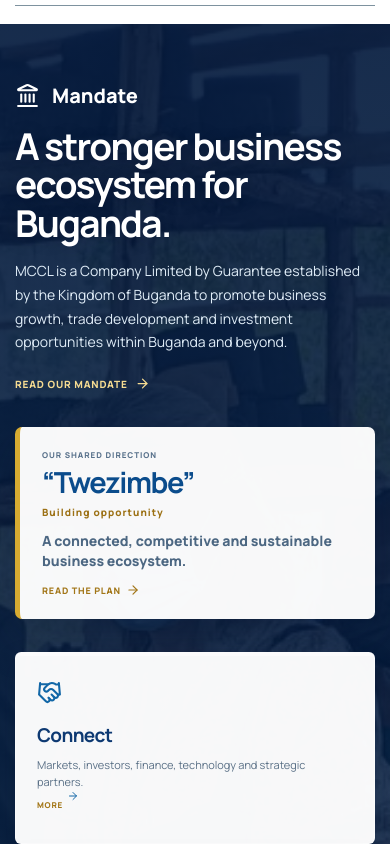
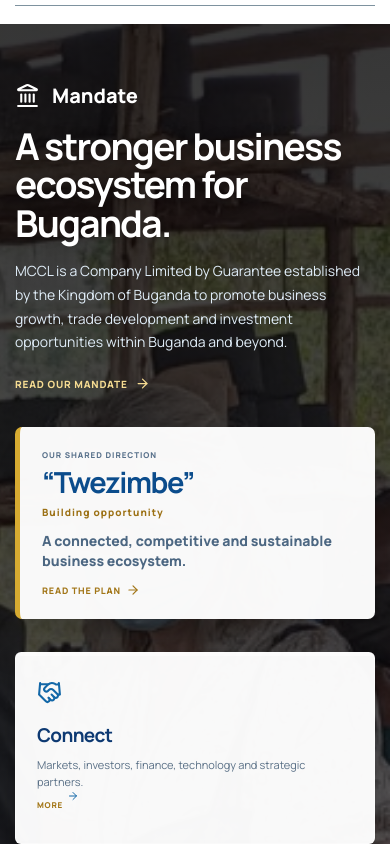
Before and after one commit to watumwa/mengo, a Next.js app: page / in a window 390 px wide. Shown: the part 1300-2144 px from the top of the page. Built offline with nearby package versions, Linux system fonts and the light colour scheme.

Commit message:
Remove blue cast from homepage mandate photograph

```diff
--- a/app/blueprint-home.css
+++ b/app/blueprint-home.css
@@ -133,25 +133,25 @@
 
 /* Mandate: original client photograph of CBS PEWOSA agricultural enterprise activity. */
 .mc-nema-mandate{
-  background-color:#082e58;
+  background-color:#1d1d1d;
   background-image:
-    linear-gradient(100deg,rgba(3,26,61,.93) 0%,rgba(5,37,77,.80) 48%,rgba(4,43,79,.43) 100%),
+    linear-gradient(100deg,rgba(12,12,12,.74) 0%,rgba(18,18,18,.48) 48%,rgba(18,18,18,.18) 100%),
     url("/images/client/cbs-pewosa-agriculture.jpg");
   background-position:center,center 46%;
   background-repeat:no-repeat;
   background-size:cover;
 }
-.mc-nema-mandate-intro h2{text-shadow:0 2px 18px rgba(0,18,40,.22)}
+.mc-nema-mandate-intro h2{text-shadow:0 2px 18px rgba(0,0,0,.27)}
 .mc-nema-mandate .mc-nema-plan-summary{
   background:rgba(255,255,255,.97);
   border-radius:7px;
-  box-shadow:0 18px 45px rgba(0,19,45,.28);
+  box-shadow:0 18px 45px rgba(0,0,0,.22);
 }
 .mc-nema-mandate .mc-nema-role-grid a{
   border-radius:6px;
   border-color:rgba(255,255,255,.52);
   background:rgba(255,255,255,.97);
-  box-shadow:0 9px 23px rgba(0,24,52,.17);
+  box-shadow:0 9px 23px rgba(0,0,0,.15);
 }
 .mc-nema-mandate-photo-credit{
   margin:16px 0 0;
@@ -163,7 +163,7 @@
 @media(max-width:800px){
   .mc-nema-mandate{
     background-image:
-      linear-gradient(100deg,rgba(3,26,61,.92),rgba(4,38,72,.70)),
+      linear-gradient(100deg,rgba(12,12,12,.77),rgba(20,20,20,.41)),
       url("/images/client/cbs-pewosa-agriculture.jpg");
     background-position:center,60% center;
   }
@@ -171,7 +171,7 @@
 @media(max-width:560px){
   .mc-nema-mandate{
     background-image:
-      linear-gradient(180deg,rgba(3,26,61,.92),rgba(4,33,66,.79)),
+      linear-gradient(180deg,rgba(10,10,10,.82),rgba(18,18,18,.56)),
       url("/images/client/cbs-pewosa-agriculture.jpg");
     background-position:center,57% center;
   }
```
